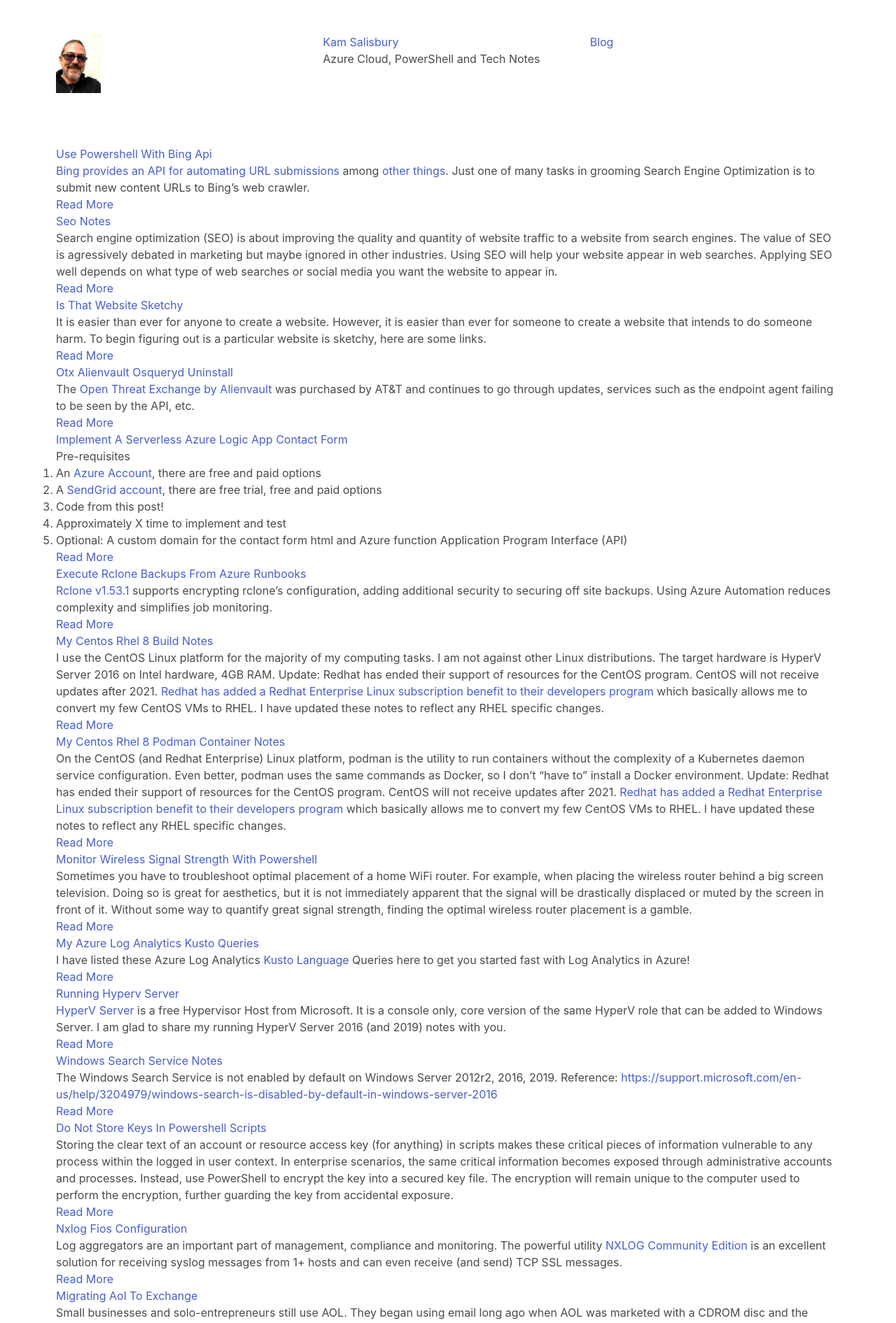
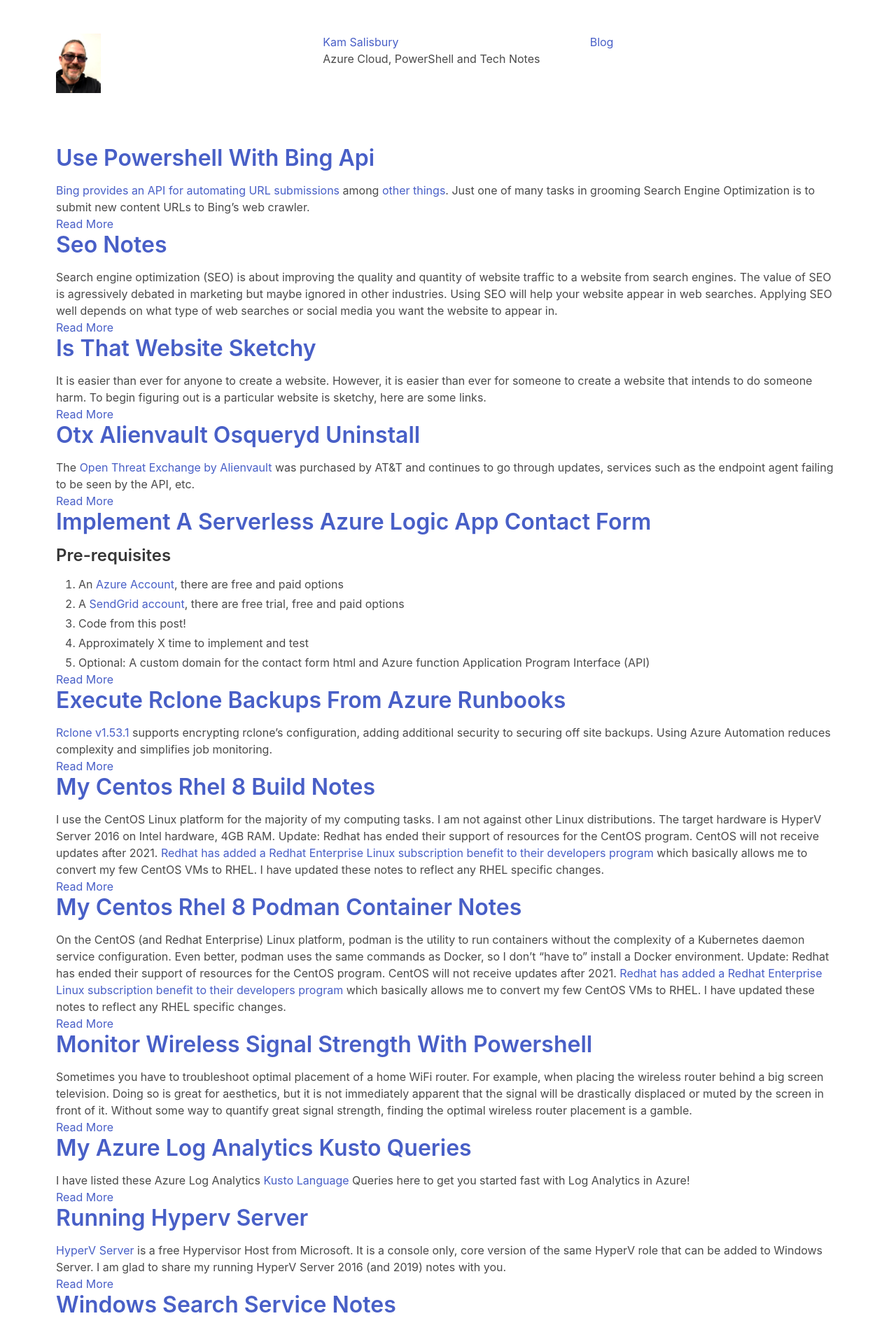
Before and after one commit to kamsalisbury/kamsalisbury.github.io, a Jekyll site: the page built from index.html, in a window 1280 px wide. Shown: the top 1891 px of the page at 70% size. Built offline with Jekyll 4.4.1, drawn with Linux system fonts in a browser that asks for light colours.

Commit message:
Add content class to posts section

```diff
--- a/_layouts/default.html
+++ b/_layouts/default.html
@@ -16,7 +16,7 @@
   </head>
 
   <body>
-    <section class="section"><!-- <div class="wrapper-masthead"> -->
+    <section class="section"><!-- <div class="wrapper-masthead"> --><!-- Planning to convert this section to Bulma Nav bar https://bulma.io/documentation/components/navbar/ -->
       <div class="container is-fluid">
         <div class="columns"><!-- <header class="masthead clearfix"> -->
           <div class="column">
@@ -42,7 +42,9 @@
 
     <section class="section">
       <div id="main" role="main" class="container is-fluid">
-        {{ content }}
+        <div class="content">
+          {{ content }}
+        </div>
       </div>
     </section>
 
```
